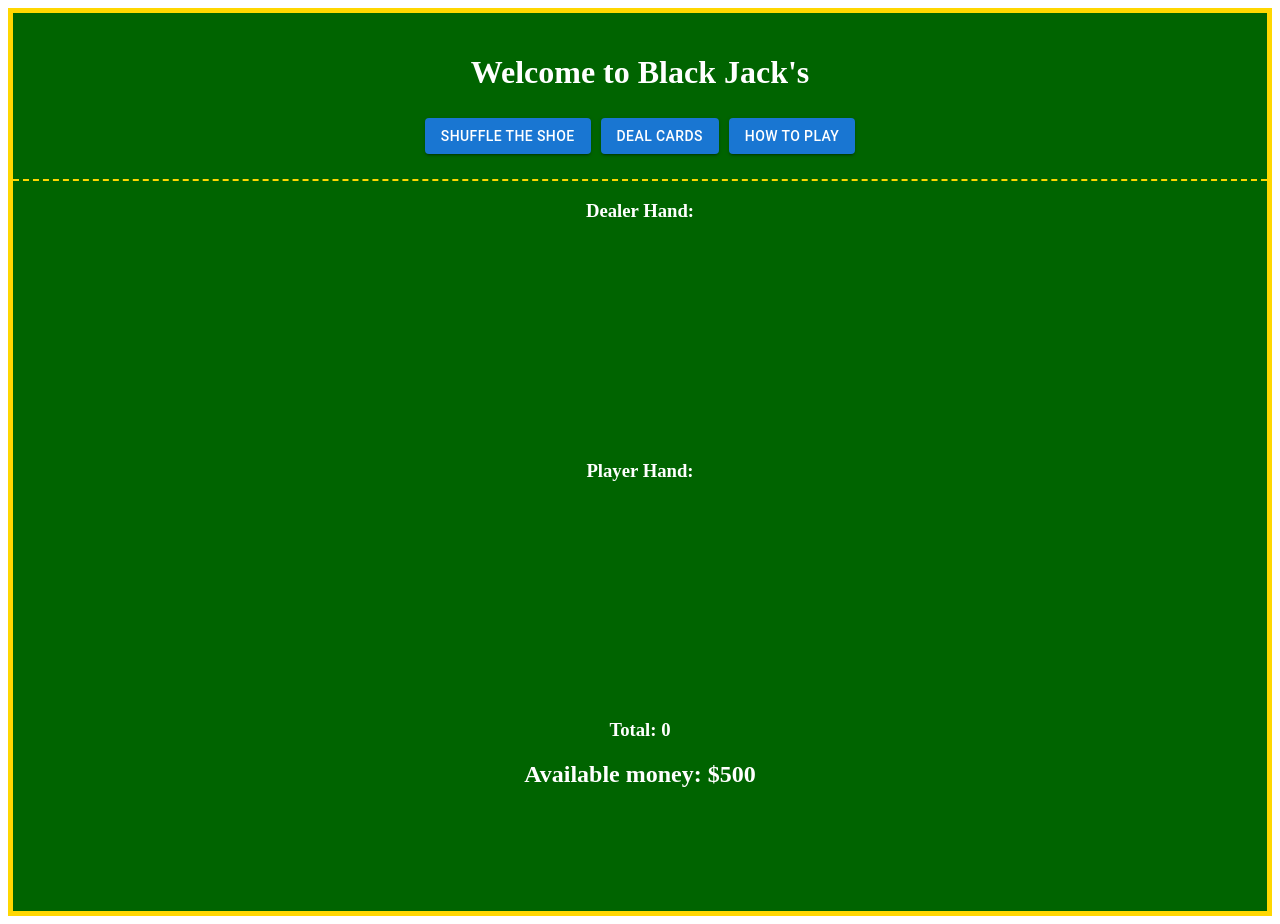
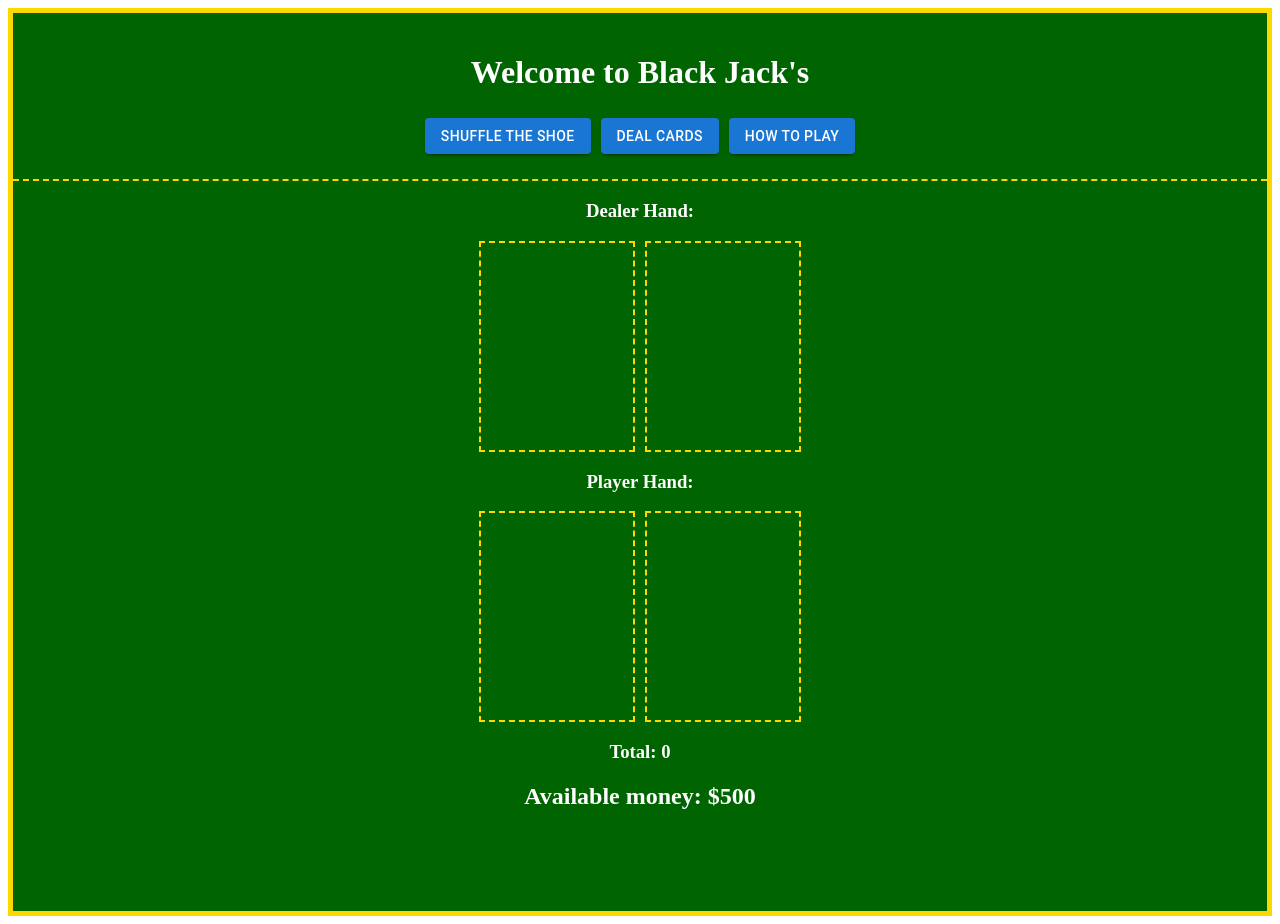
Before and after one commit to ChrisCantoni/blackjack-2, a React (Create React App) app: page / in a window 1280 px wide. Built offline with nearby package versions, Linux system fonts and the light colour scheme.

Commit message:
EmptyTable component to simplify presentation.

```diff
--- a/src/components/App/App.css
+++ b/src/components/App/App.css
@@ -55,6 +55,7 @@ pre {
 
 .cardDisplay {
   border: 2px dashed gold !important;
+  margin: 0 5px;
 }
 
 .playerHand {
@@ -105,37 +106,6 @@ pre {
   color: white !important;
 }
 
-/* .infoButton {
-  width: 500px;
-} */
-/*
-.accordion_item.active .button {
-  background-color: #105057;
-}
-.description {
-  max-height: 0;
-  transition: all 0.3s ease-in-out;
-  overflow: hidden;
-  text-transform: cubic-bezier(0.95, 0.05, 0.795, 0.035);
-  transition-property: max-height 0.5s ease;
-  z-index: 1;
-  position: relative;
-
-}
-.description .open {
-  max-height: 1000px;
-  transition: all 0.3s ease-in-out;
-  overflow: hidden;
-  text-transform: cubic-bezier(0.95, 0.05, 0.795, 0.035);
-  transition-property: max-height 0.5s ease;
-  z-index: 1;
-  position: relative;
-} */
-
-/* .infoTitle {
-  text-align: center;
-} */
-
 .MuiAccordionSummary-content {
   justify-content: center;
 }
@@ -174,3 +144,7 @@ pre {
   left: 50%;
   bottom: 18%;
 }
+
+.beforeDeal {
+  background-color: red !important;
+}
--- /dev/null
+++ b/src/components/EmptyTable/EmptyTable.jsx
@@ -0,0 +1,27 @@
+import {Card, CardContent, Typography } from '@mui/material';
+
+function EmptyTable() {
+
+    return (
+        <>
+            <div className="cardDisplay">
+                <Card sx={{ width: 120, height: 175, margin: 2, backgroundColor: 'darkgreen', boxShadow: 'none'}}>
+                    <CardContent>
+                        <Typography variant="h3">
+                        </Typography>
+                    </CardContent>
+                </Card>
+            </div>
+            <div className="cardDisplay">
+                <Card sx={{ width: 120, height: 175, margin: 2, backgroundColor: 'darkgreen', boxShadow: 'none'}}>
+                    <CardContent>
+                        <Typography variant="h3">
+                        </Typography>
+                    </CardContent>
+                </Card>
+            </div>
+        </>
+    )
+}
+
+export default EmptyTable;
--- a/src/components/Table/Table.jsx
+++ b/src/components/Table/Table.jsx
@@ -3,9 +3,9 @@ import { useEffect, useState } from 'react';
 import Swal from 'sweetalert2';
 import Button from '@mui/material/Button'
 import {Card, CardContent, Typography } from '@mui/material';
-
 import WinnerBanner from '../WinnerBanner/WinnerBanner.jsx'
 import Header from '../Header/Header.jsx';
+import EmptyTable from '../EmptyTable/EmptyTable.jsx';
 
 function Table() {
 
@@ -266,7 +266,7 @@ function Table() {
                 console.log('Blackjack for dealer')
                 setWinner('Blackjack! Dealer wins!');
                 setToggleWinner(!toggleWinner);
-            }, 500);
+            }, 1000);
         } else if (revealDealer && dealerHand.length > 0) {
             setTimeout(() => calculateWinner(), 1500);
     }}
@@ -333,8 +333,7 @@ function Table() {
                                 </Card>
                                 </div>
                                 </>
-                                 : ''}
-
+                                 : <EmptyTable/>}
                                 </div>
                                 {revealDealer ? <h3>Dealer Total: {calculateValue(dealerHand)}</h3> : ''}
 
@@ -349,7 +348,8 @@ function Table() {
                             </Typography>
                         </CardContent>
                     </Card>
-                </div>)}) : ''}
+                </div>)}) : <EmptyTable/>}
+
                 </div>
                 <h3>Total: {calculateValue(playerHand)}</h3>
 
```
